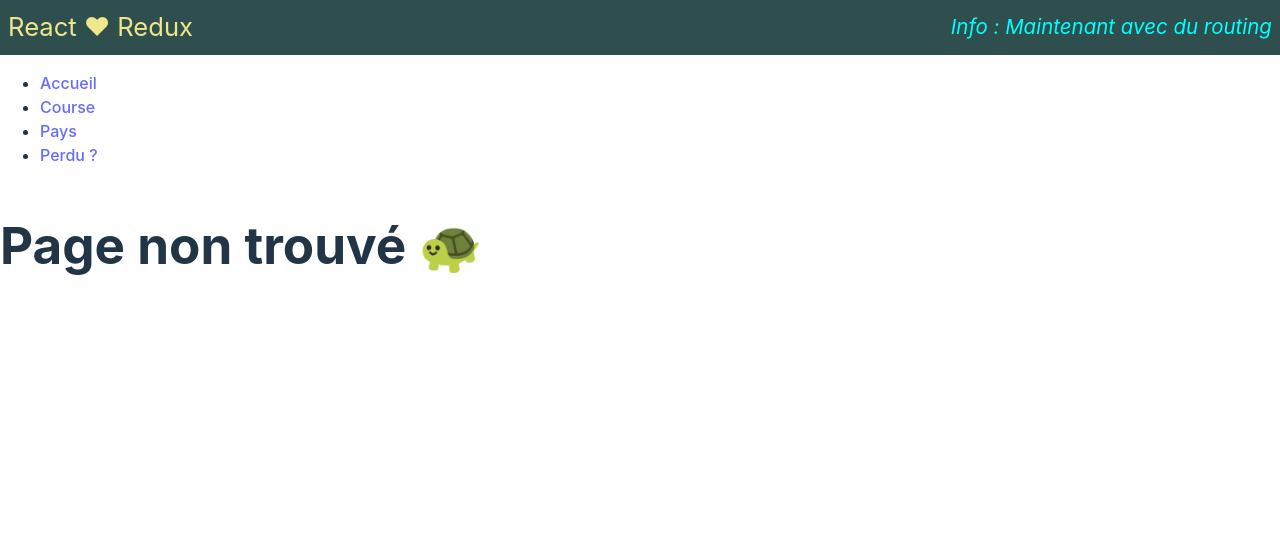
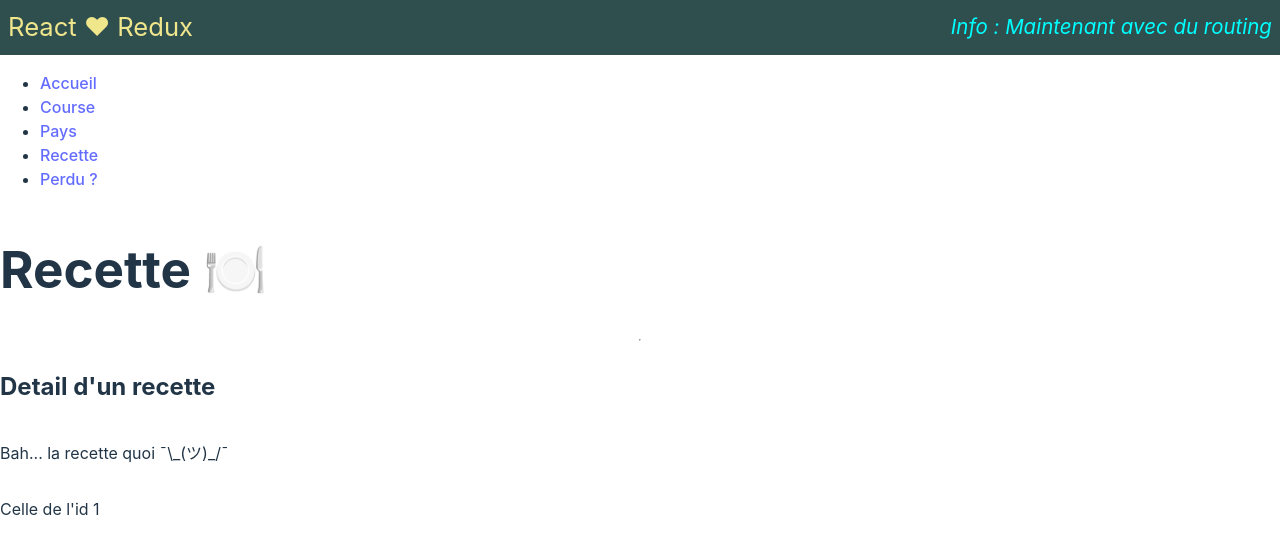
Before and after one commit to Formation-JS/I3_Web13__Redux_Redux, a React (Vite) app: page /recipe/detail/1 in a window 1280 px wide. Shown: the top 554 px of the page. Built offline with nearby package versions, Linux system fonts and the light colour scheme.

Commit message:
Ajout des recettes 🧑‍🔧

```diff
--- a/src/containers/NavBar/NavBar.tsx
+++ b/src/containers/NavBar/NavBar.tsx
@@ -15,6 +15,9 @@ const NavBar = () => {
                     <Link to="/country">Pays</Link>
                 </li>
                 <li>
+                    <Link to="/recipe">Recette</Link>
+                </li>
+                <li>
                     <Link to="/bowser">Perdu ?</Link>
                 </li>
             </ul>
--- /dev/null
+++ b/src/pages/Recipe/RecipeDetailPage.tsx
@@ -0,0 +1,17 @@
+import { useParams } from 'react-router-dom';
+
+const RecipeDetailPage = () => {
+
+    const { id } = useParams();
+
+    return (
+        <>
+            <h2>Detail d'un recette</h2>
+
+            <p>Bah... la recette quoi ¯\_(ツ)_/¯</p>
+            <p>Celle de l'id {id}</p>
+        </>
+    )
+}
+
+export default RecipeDetailPage;
--- /dev/null
+++ b/src/pages/Recipe/RecipeFormPage.tsx
@@ -0,0 +1,13 @@
+
+const RecipeFormPage = () => {
+
+    return (
+        <>
+            <h2>Formulaire d'ajout de recette</h2>
+
+            <button>Clique ici (ou pas) !</button>
+        </>
+    )
+}
+
+export default RecipeFormPage;
--- /dev/null
+++ b/src/pages/Recipe/RecipeIndexPage.tsx
@@ -0,0 +1,14 @@
+
+const RecipeIndexPage = () => {
+
+    return (
+        <>
+            <h2>Index...</h2>
+
+            <p>Page de présentation des recettes</p>
+            <p>Derniere recette ajoutée...</p>
+        </>
+    )
+}
+
+export default RecipeIndexPage;
--- /dev/null
+++ b/src/pages/Recipe/RecipeLayout.tsx
@@ -0,0 +1,14 @@
+import { Outlet } from 'react-router-dom';
+
+const RecipeLayout = () => {
+
+    return (
+        <>
+            <h1>Recette 🍽️</h1>
+            <hr />
+            <Outlet />
+        </>
+    )
+}
+
+export default RecipeLayout;
--- /dev/null
+++ b/src/pages/Recipe/RecipeListPage.tsx
@@ -0,0 +1,13 @@
+
+const RecipeListPage = () => {
+
+    return (
+        <>
+            <h2>Liste des recettes</h2>
+
+            <p>MaGnifique affichage sous forme de tableau :p</p>
+        </>
+    )
+}
+
+export default RecipeListPage;
--- a/src/routes.tsx
+++ b/src/routes.tsx
@@ -5,6 +5,11 @@ import GroceryAddPage from './pages/Grocery/GroceryAddPage';
 import App from './App';
 import NotFoundPage from './pages/Error/NotFoundPage';
 import CountryPage from './pages/Country/CountryPage';
+import RecipeLayout from './pages/Recipe/RecipeLayout';
+import RecipeIndexPage from './pages/Recipe/RecipeIndexPage';
+import RecipeListPage from './pages/Recipe/RecipeListPage';
+import RecipeDetailPage from './pages/Recipe/RecipeDetailPage';
+import RecipeFormPage from './pages/Recipe/RecipeFormPage';
 
 const routes : RouteObject[] = [
     {
@@ -30,6 +35,28 @@ const routes : RouteObject[] = [
             {
                 path: 'country',
                 element: <CountryPage />
+            },
+            {
+                path: 'recipe',
+                element: <RecipeLayout />,
+                children: [
+                    {
+                        index: true,
+                        element: <RecipeIndexPage />
+                    },
+                    {
+                        path: 'list',
+                        element: <RecipeListPage />
+                    },
+                    {
+                        path: 'detail/:id',
+                        element: <RecipeDetailPage />
+                    },
+                    {
+                        path: 'add',
+                        element: <RecipeFormPage />
+                    }
+                ]
             }
         ]
     }
```
